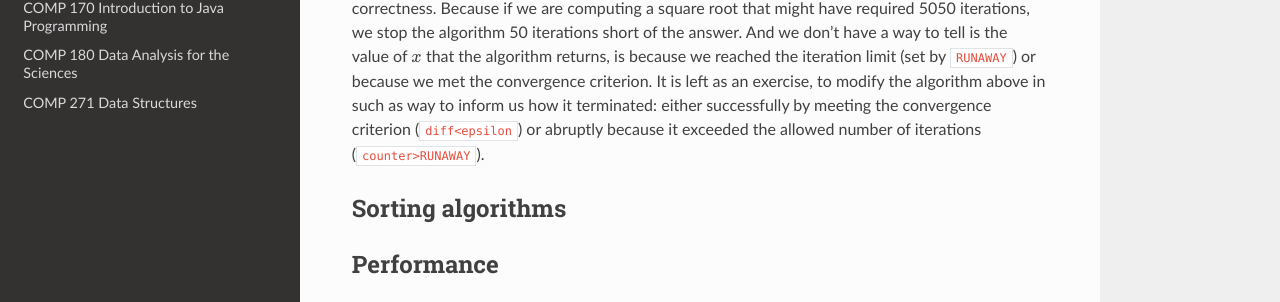
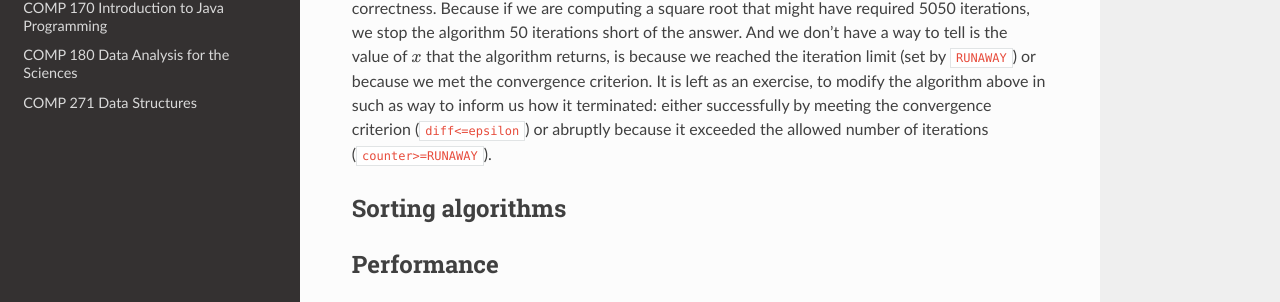
Before and after one commit to sleepyjaree/cdp, a Sphinx documentation site: the page built from source/COMP163/2020Spring/week4.rst, in a window 1280 px wide and 900 px high, scrolled down 3862 px. Shown: the part 431-733 px from the top of the window. Built offline with Sphinx 7.4.7 and the Read the Docs theme 2.0.0, drawn with Linux system fonts in a browser that asks for light colours.

```diff
--- a/source/COMP163/2020Spring/week4.rst
+++ b/source/COMP163/2020Spring/week4.rst
@@ -165,7 +165,7 @@ In some cases, when we are not that our algorithm will terminate after a finite
   return x;
   } // if
 
-The algorithm above will terminate after 5000 iterations. But now we cannot guarantee its correctness. Because if we are computing a square root that might have required 5050 iterations, we stop the algorithm 50 iterations short of the answer. And we don't have a way to tell is the value of :math:`x` that the algorithm returns, is because we reached the iteration limit (set by ``RUNAWAY``) or because we met the convergence criterion. It is left as an exercise, to modify the algorithm above in such as way to inform us how it terminated: either successfully by meeting the convergence criterion (``diff<epsilon``) or abruptly because it exceeded the allowed number of iterations (``counter>RUNAWAY``).
+The algorithm above will terminate after 5000 iterations. But now we cannot guarantee its correctness. Because if we are computing a square root that might have required 5050 iterations, we stop the algorithm 50 iterations short of the answer. And we don't have a way to tell is the value of :math:`x` that the algorithm returns, is because we reached the iteration limit (set by ``RUNAWAY``) or because we met the convergence criterion. It is left as an exercise, to modify the algorithm above in such as way to inform us how it terminated: either successfully by meeting the convergence criterion (``diff<=epsilon``) or abruptly because it exceeded the allowed number of iterations (``counter>=RUNAWAY``).
 
 Sorting algorithms
 ------------------
```
